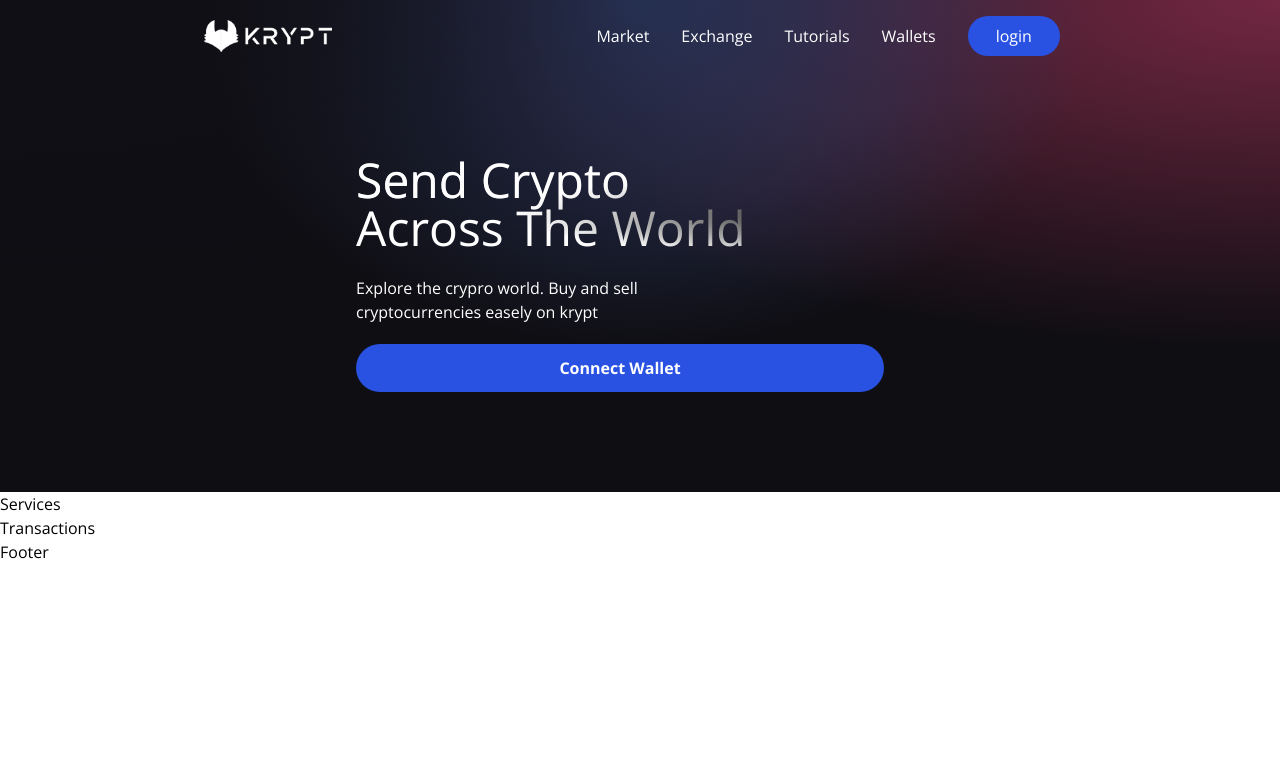
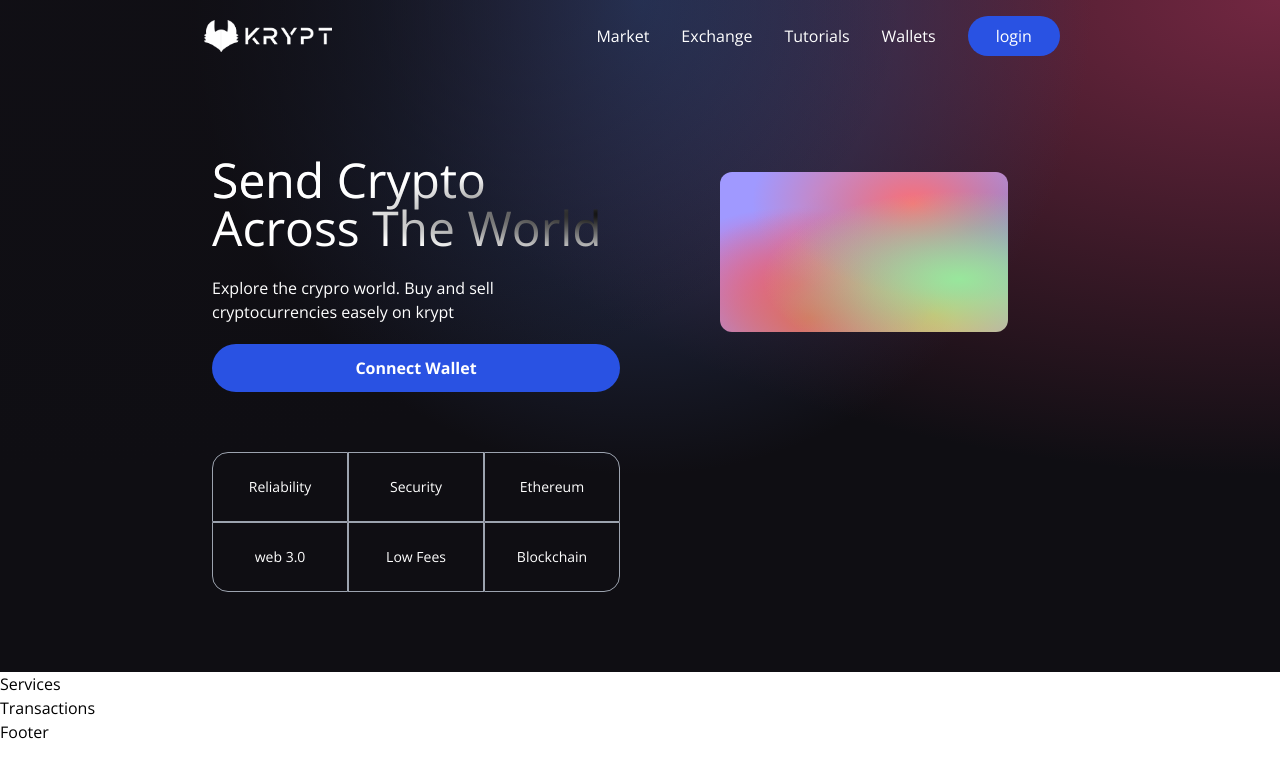
Before and after one commit to gabrielebaglioni/B.C.develop, a React (Vite) app in the folder client/simple-dapp/: page / in a window 1280 px wide. Shown: the top 778 px of the page. Built offline with nearby package versions, Linux system fonts and the light colour scheme.

Commit message:
add card eth on my welcome page

```diff
--- a/client/simple-dapp/src/components/Welcome.jsx
+++ b/client/simple-dapp/src/components/Welcome.jsx
@@ -3,9 +3,12 @@ import{ SiEthereum } from "react-icons/si";
 import{ BsInfoCircle } from "react-icons/bs";
 import { Loader } from './'
 const Welcome = () => {
+
+   const commonStyles = "min-h-[70px] sm:px-0 px-2 sm:min-w-[120px] flex justify-center items-center border-[0.5px] border-gray-400 text-sm font-light text-white";
    const connectWallet = () =>{
 
    }
+
    return(
      <div className="w-full flex justify-center items-center ">
         <div className="flex md:flex-row flex-col items-start justify-between md:p-20 py-12 px-4">
@@ -20,6 +23,31 @@ const Welcome = () => {
                        className="flex flex-row justify-center items-center my-5 bg-[#2952e3] p-3 rounded-full cursor-pointer hover:bg-[#2546bd]">
                        <p className=" text-white text-base font-black ">Connect Wallet</p>
               </button>
+              <div className="grid sm:grid-cols-3 grid-cols-2 w-full mt-10 ">
+                <div className={`rounded-tl-2xl ${commonStyles}`}>
+                    Reliability
+                </div>
+                <div className={commonStyles}>
+                    Security
+                </div>
+                <div className={`rounded-tr-2xl ${commonStyles}`}>
+                    Ethereum
+                </div>
+                <div className={`rounded-bl-2xl ${commonStyles}`}>
+                    web 3.0
+                </div>
+                <div className={commonStyles}>
+                    Low Fees
+                </div>
+                <div className={`rounded-br-2xl ${commonStyles}`}>
+                    Blockchain
+                </div>
+              </div>
+           </div>
+           <div className="flex flex-1 flex-col items-center justify-center w-full md:mt-0 mt-10 ">
+              <div className="p-3 justify-end items-start flex-col rounded-xl h-40 w-full sm:w-72 my-5 eth-card white-glassmorpism ">
+
+              </div>
            </div>
         </div>
      </div>
```
